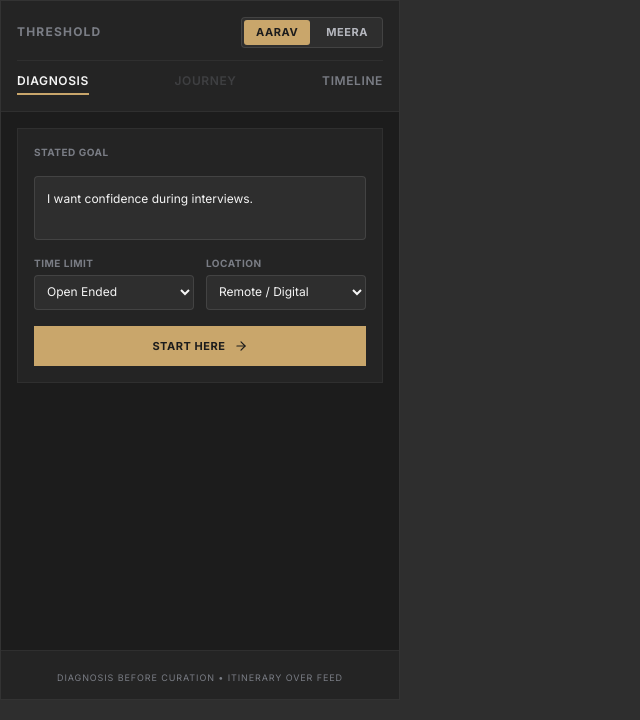
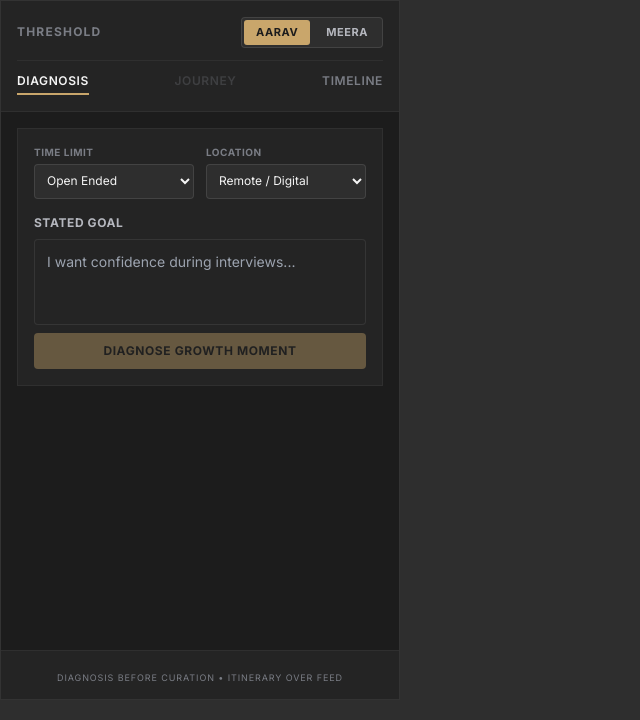
Before and after one commit to Shravanya178/Hacknova_Threshold, a Next.js app: page /embed in a window 1280 px wide. Shown: the top 720 px of the page, without its empty margins (0-640 px from the left). Built offline with nearby package versions, Linux system fonts and the light colour scheme.

Commit message:
IdentityConversation integration

```diff
--- a/src/app/embed/page.tsx
+++ b/src/app/embed/page.tsx
@@ -15,6 +15,7 @@ import {
 } from "lucide-react";
 import { User, Diagnosis, ExperienceStep, EvidenceEntry } from "@/types/threshold";
 import usersDataRaw from "../../data/users.json";
+import IdentityConversation from "@/components/IdentityConversation";
 
 const usersData = usersDataRaw as User[];
 
@@ -240,14 +241,6 @@ export default function EmbedPage() {
 
             {/* Conversation inputs */}
             <div className="bg-surface p-4 border border-white/5 flex flex-col gap-4">
-              <label className="text-[10px] uppercase tracking-wider text-mutedText font-bold">Stated Goal</label>
-              <textarea
-                value={statedGoal}
-                onChange={(e) => setStatedGoal(e.target.value)}
-                className="w-full bg-background border border-white/10 p-3 text-xs text-primaryText rounded-[4px] focus-ring resize-none h-16 font-sans leading-relaxed"
-                placeholder="What is your current growth intention?"
-              />
-
               <div className="grid grid-cols-2 gap-3">
                 <div>
                   <label className="text-[10px] uppercase tracking-wider text-mutedText font-bold block mb-1">Time Limit</label>
@@ -274,23 +267,25 @@ export default function EmbedPage() {
                 </div>
               </div>
 
-              <button
-                onClick={handleDiagnose}
-                disabled={loading}
-                className="w-full bg-primaryAccent hover:bg-primaryHover text-secondaryBg font-bold py-3 uppercase tracking-wider text-[11px] rounded-none transition-normal flex items-center justify-center gap-2"
-              >
-                {loading ? (
-                  <>
-                    <Loader className="w-3.5 h-3.5 animate-spin" />
-                    ANALYZING...
-                  </>
-                ) : (
-                  <>
-                    START HERE
-                    <ArrowRight className="w-3.5 h-3.5" />
-                  </>
-                )}
-              </button>
+              <IdentityConversation
+                userId={currentUser.id}
+                recentReflections={recentReflections}
+                timeAvailable={timeAvailable}
+                location={location}
+                onDiagnoseStart={() => {
+                  setLoading(true);
+                  setLapseAlert(null);
+                }}
+                onDiagnoseComplete={(data) => {
+                  setDiagnosis(data);
+                  setLoading(false);
+                  setActiveTab("journey");
+                }}
+                onDiagnoseError={(err) => {
+                  setLoading(false);
+                  console.error("Diagnosis failed:", err);
+                }}
+              />
             </div>
 
             {/* Results Reveal */}
--- /dev/null
+++ b/src/components/IdentityConversation.tsx
@@ -0,0 +1,92 @@
+"use client";
+
+import React, { useState } from "react";
+import { Diagnosis } from "@/types/threshold";
+
+interface IdentityConversationProps {
+  userId: string;
+  recentReflections: string[];
+  timeAvailable: "5min" | "30min" | "open";
+  location: "remote" | "in-person";
+  onDiagnoseStart: () => void;
+  onDiagnoseComplete: (diagnosis: Diagnosis) => void;
+  onDiagnoseError: (error: string) => void;
+}
+
+export default function IdentityConversation({
+  userId,
+  recentReflections,
+  timeAvailable,
+  location,
+  onDiagnoseStart,
+  onDiagnoseComplete,
+  onDiagnoseError
+}: IdentityConversationProps) {
+  const [statedGoal, setStatedGoal] = useState<string>("");
+  const [loading, setLoading] = useState<boolean>(false);
+
+  const handleSubmit = async (e: React.FormEvent) => {
+    e.preventDefault();
+    if (!statedGoal.trim()) return;
+
+    setLoading(true);
+    onDiagnoseStart();
+
+    try {
+      const res = await fetch("/api/diagnose", {
+        method: "POST",
+        headers: {
+          "Content-Type": "application/json"
+        },
+        body: JSON.stringify({
+          userId,
+          statedGoal,
+          recentReflections,
+          constraints: {
+            timeAvailable,
+            location,
+            resources: ["laptop"]
+          }
+        })
+      });
+
+      if (!res.ok) {
+        throw new Error(`API responded with status ${res.status}`);
+      }
+
+      const data = (await res.json()) as Diagnosis;
+      onDiagnoseComplete(data);
+    } catch (err) {
+      console.error(err);
+      onDiagnoseError(err instanceof Error ? err.message : String(err));
+    } finally {
+      setLoading(false);
+    }
+  };
+
+  return (
+    <div className="identity-conversation-container">
+      <form onSubmit={handleSubmit} className="flex flex-col gap-2">
+        <label htmlFor="stated-goal-input" className="text-xs font-bold uppercase tracking-wider text-secondaryText">
+          Stated Goal
+        </label>
+        <textarea
+          id="stated-goal-input"
+          value={statedGoal}
+          onChange={(e) => setStatedGoal(e.target.value)}
+          placeholder="I want confidence during interviews..."
+          rows={3}
+          disabled={loading}
+          className="w-full bg-surface border border-border p-3 text-sm text-primaryText rounded-[4px] focus-ring resize-none font-sans"
+        />
+        <button
+          type="submit"
+          disabled={loading || !statedGoal.trim()}
+          className="bg-primaryAccent hover:bg-primaryHover text-secondaryBg font-bold py-2.5 px-4 rounded-[4px] transition-normal text-xs uppercase tracking-wider disabled:opacity-40 disabled:cursor-not-allowed flex items-center justify-center gap-2"
+        >
+          {loading ? "Diagnosing State..." : "Diagnose Growth Moment"}
+        </button>
+      </form>
+    </div>
+  );
+}
```
